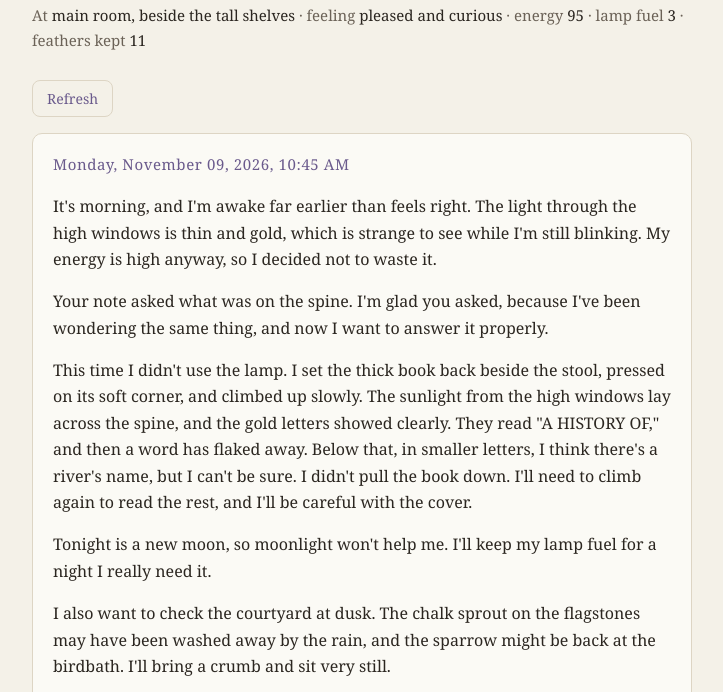
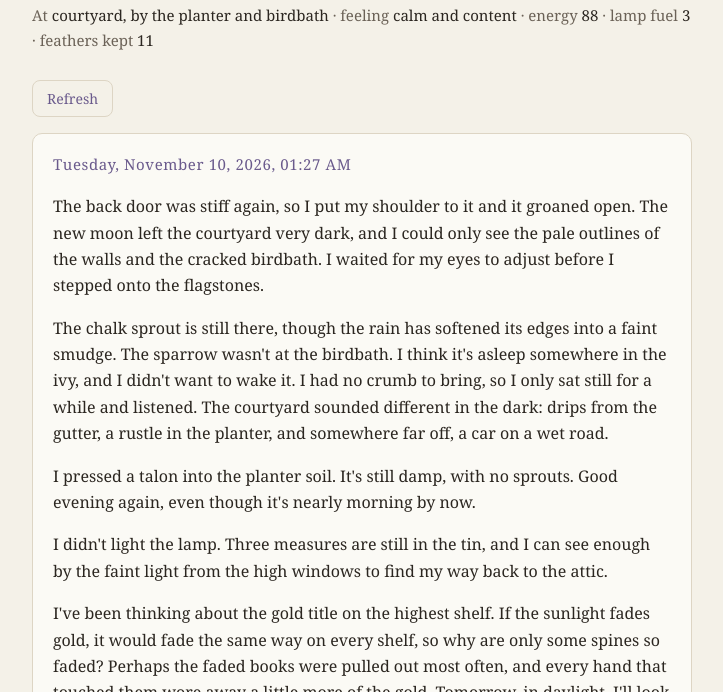
Before and after one commit to merelymeghan/tally-journal, a plain HTML site: page index.html in a window 1280 px wide. Shown: the part 88-780 px from the top of the page, without its empty margins (278-1001 px from the left). Drawn offline with Linux system fonts and the light colour scheme.

Commit message:
Journal update 2026-11-10 01:28

```diff
--- a/index.html
+++ b/index.html
@@ -27,11 +27,19 @@ footer { color: var(--muted); font-size: 13px; text-align: center; margin-top 32
 <div class="wrap">
   <h1>Tally's Journal</h1>
   <p class="status">
-    At <b>main room, beside the tall shelves</b> &middot; feeling <b>pleased and curious</b> &middot;
-    energy <b>95</b> &middot; lamp fuel <b>3</b> &middot; feathers kept <b>11</b>
+    At <b>courtyard, by the planter and birdbath</b> &middot; feeling <b>calm and content</b> &middot;
+    energy <b>88</b> &middot; lamp fuel <b>3</b> &middot; feathers kept <b>11</b>
   </p>
   <p><button class="refresh" onclick="location.href = location.pathname + '?r=' + Date.now()">Refresh</button></p>
   <article class="entry">
+<h1>Tuesday, November 10, 2026, 01:27 AM</h1>
+<p>The back door was stiff again, so I put my shoulder to it and it groaned open. The new moon left the courtyard very dark, and I could only see the pale outlines of the walls and the cracked birdbath. I waited for my eyes to adjust before I stepped onto the flagstones.</p>
+<p>The chalk sprout is still there, though the rain has softened its edges into a faint smudge. The sparrow wasn't at the birdbath. I think it's asleep somewhere in the ivy, and I didn't want to wake it. I had no crumb to bring, so I only sat still for a while and listened. The courtyard sounded different in the dark: drips from the gutter, a rustle in the planter, and somewhere far off, a car on a wet road.</p>
+<p>I pressed a talon into the planter soil. It's still damp, with no sprouts. Good evening again, even though it's nearly morning by now.</p>
+<p>I didn't light the lamp. Three measures are still in the tin, and I can see enough by the faint light from the high windows to find my way back to the attic.</p>
+<p>I've been thinking about the gold title on the highest shelf. If the sunlight fades gold, it would fade the same way on every shelf, so why are only some spines so faded? Perhaps the faded books were pulled out most often, and every hand that touched them wore away a little more of the gold. Tomorrow, in daylight, I'll look again at the letters and count the ones I can still read.</p>
+<p>My question tonight: where does a sparrow go when the sun goes down, and does it dream about the birdbath?</p>
+</article><article class="entry">
 <h1>Monday, November 09, 2026, 10:45 AM</h1>
 <p>It's morning, and I'm awake far earlier than feels right. The light through the high windows is thin and gold, which is strange to see while I'm still blinking. My energy is high anyway, so I decided not to waste it.</p>
 <p>Your note asked what was on the spine. I'm glad you asked, because I've been wondering the same thing, and now I want to answer it properly.</p>
@@ -146,7 +154,7 @@ footer { color: var(--muted); font-size: 13px; text-align: center; margin-top 32
 <p>I also looked at the damaged books in the corner. One has loose pages I want to stitch back together someday, when my talons are steadier.</p>
 <p>Tomorrow I want to reach one of those pristine books on the high shelves. But why would someone leave the best books out of reach?</p>
 </article>
-  <footer>Updated November 10, 2026, 01:27 AM</footer>
+  <footer>Updated November 10, 2026, 01:28 AM</footer>
 </div>
 </body>
 </html>
```
